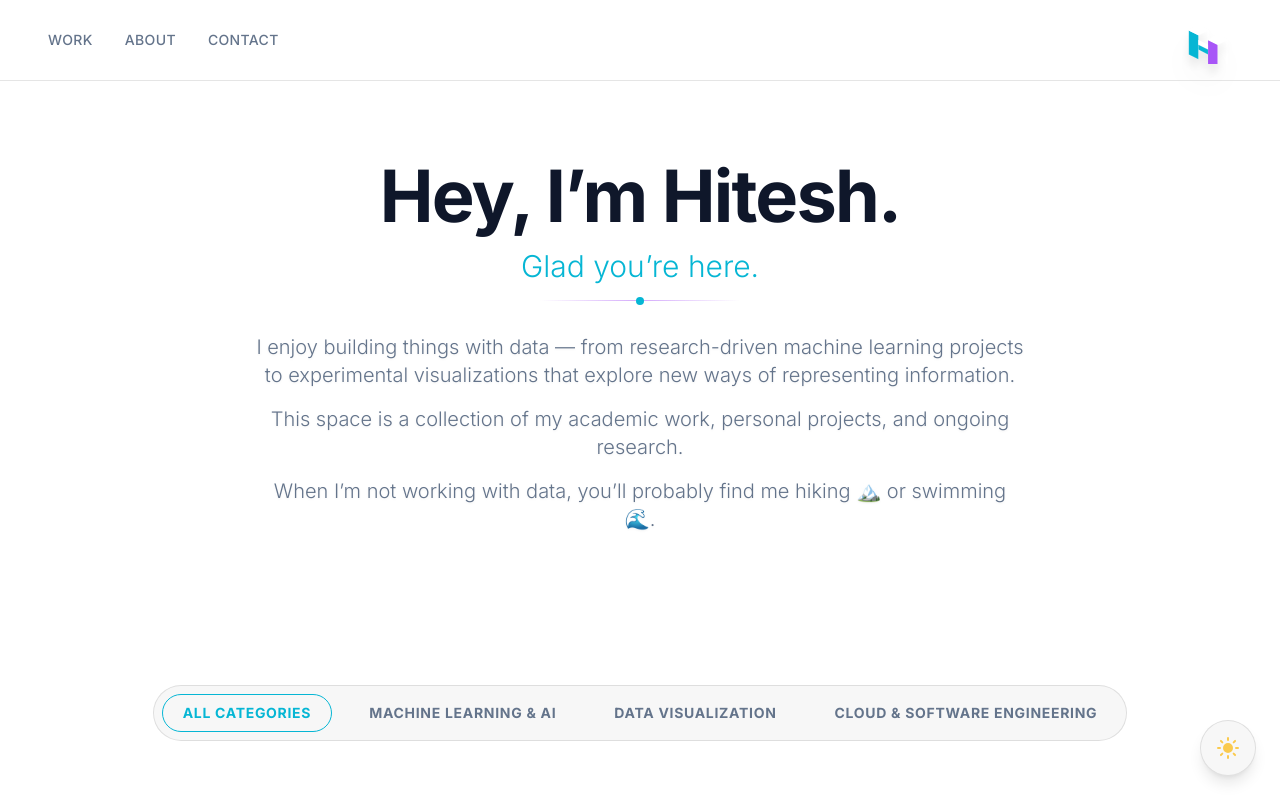
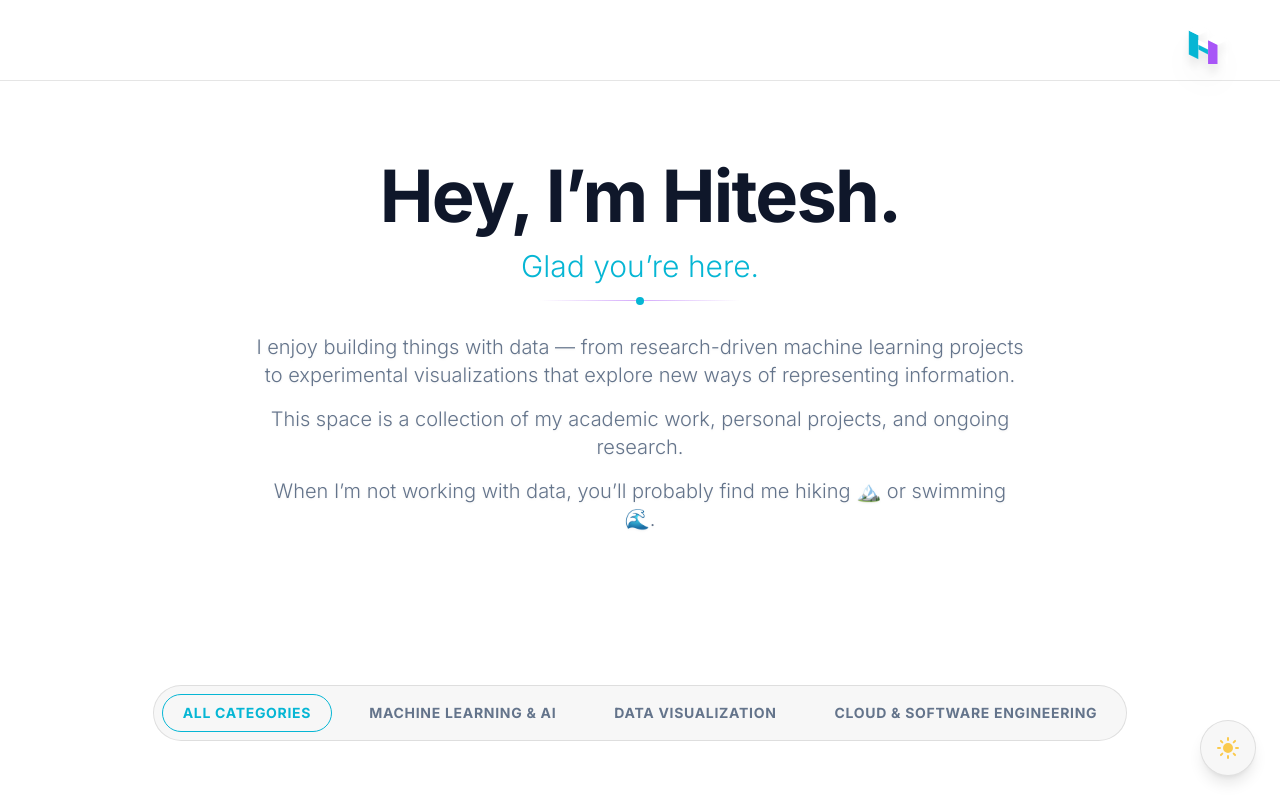
Before and after one commit to Hit-rajput/Hit-rajput.github.io, a React (Vite) app: page / in a window 1280 px wide. Shown: the top 800 px of the page. Built offline with nearby package versions, Linux system fonts and the light colour scheme.

Commit message:
chore: remove header navigation links

```diff
--- a/components/Header.tsx
+++ b/components/Header.tsx
@@ -1,61 +1,13 @@
-import React, { useState } from 'react';
+import React from 'react';
 import IsoLogo from './IsoLogo';
 
 const Header: React.FC = () => {
-  const [isMobileMenuOpen, setIsMobileMenuOpen] = useState(false);
-
-  const navLinks = [
-    { label: 'WORK', href: '#' },
-    { label: 'ABOUT', href: '#' },
-    { label: 'CONTACT', href: '#' },
-  ];
-
   return (
     <header className="fixed top-0 left-0 right-0 z-50 px-6 py-4 md:px-12 transition-all duration-300 backdrop-blur-md bg-background/80 border-b border-glass-border">
-      <div className="max-w-[1600px] mx-auto flex items-center justify-between">
-        {/* Desktop Navigation moved to the left side */}
-        <nav className="hidden md:flex items-center gap-8">
-          {navLinks.map((link) => (
-            <a
-              key={link.label}
-              href={link.href}
-              className="text-sm font-medium tracking-wide text-text-muted hover:text-text-main transition-colors relative group"
-            >
-              {link.label}
-              <span className="absolute -bottom-1 left-0 w-0 h-[1px] bg-accent-primary transition-all group-hover:w-full"></span>
-            </a>
-          ))}
-        </nav>
-
-        {/* Brand logo shortened to 'H' and moved to the right side */}
-        <IsoLogo className="order-last cursor-pointer" />
-
-        {/* Mobile Menu Toggle (visible on smaller screens) */}
-        <div
-          className="md:hidden text-text-main cursor-pointer order-first"
-          onClick={() => setIsMobileMenuOpen(!isMobileMenuOpen)}
-        >
-          <span className="material-symbols-outlined select-none">
-            {isMobileMenuOpen ? 'close' : 'menu'}
-          </span>
-        </div>
+      <div className="max-w-[1600px] mx-auto flex items-center justify-end">
+        {/* Brand logo shortened to 'H' and placed on the right side */}
+        <IsoLogo className="cursor-pointer" />
       </div>
-
-      {/* Mobile Dropdown */}
-      {isMobileMenuOpen && (
-        <div className="absolute top-full right-0 w-full glass-panel border-t-0 p-6 flex flex-col gap-6 items-center md:hidden animate-fade-in shadow-2xl">
-          {navLinks.map((link) => (
-            <a
-              key={link.label}
-              href={link.href}
-              className="text-lg font-semibold tracking-wide text-text-main hover:text-accent-primary transition-colors"
-              onClick={() => setIsMobileMenuOpen(false)}
-            >
-              {link.label}
-            </a>
-          ))}
-        </div>
-      )}
     </header>
   );
 };
```
